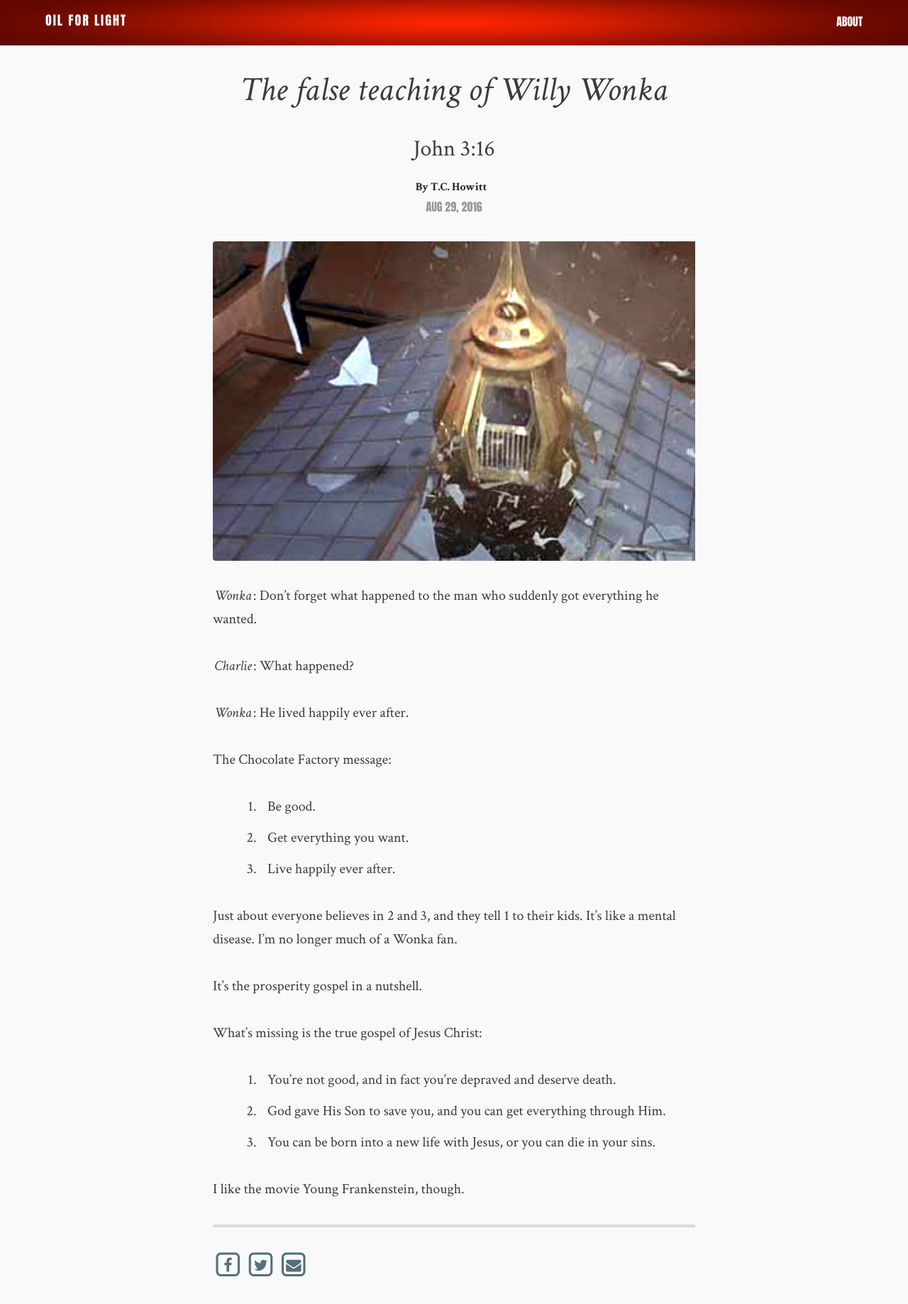
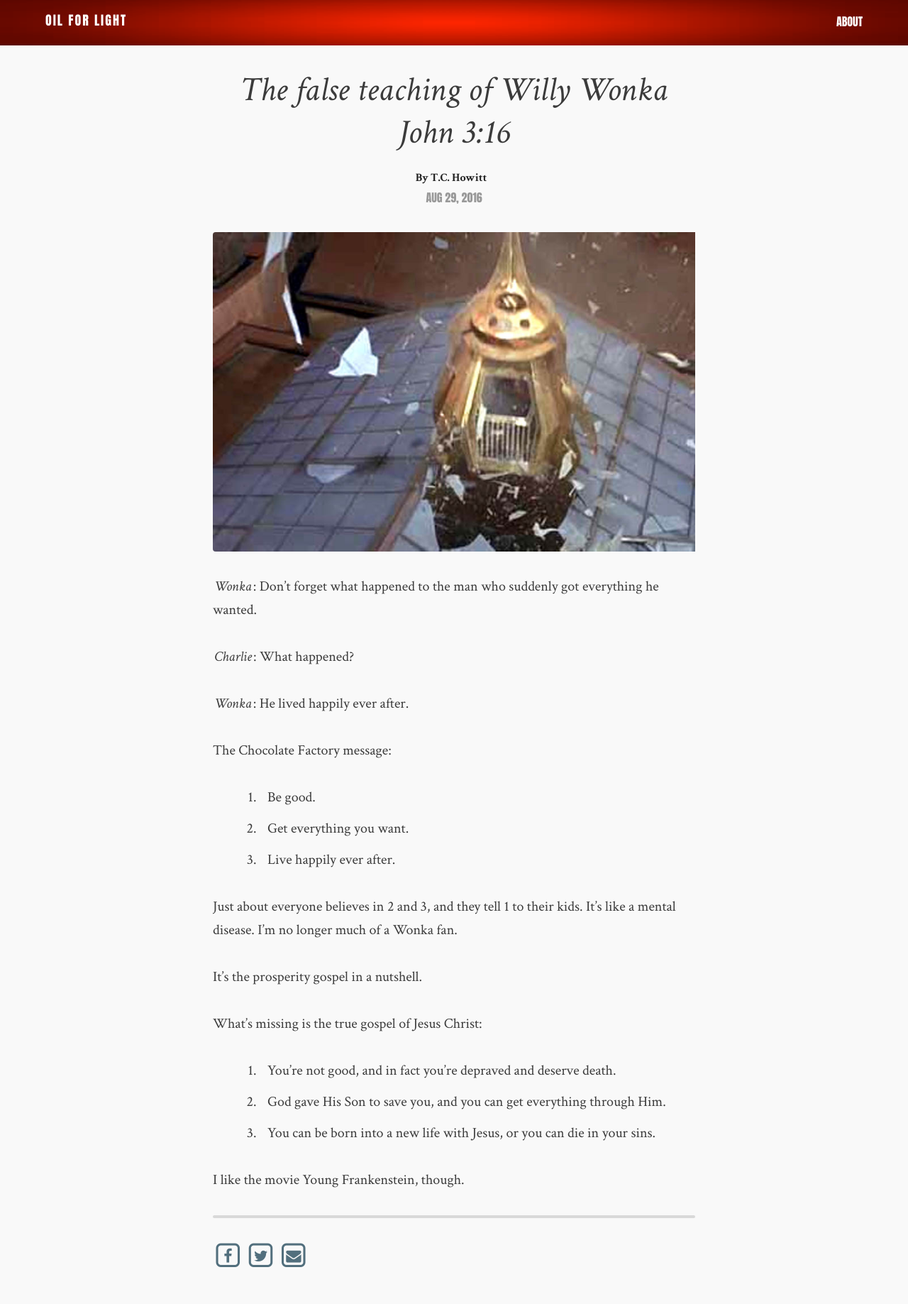
Before and after one commit to flashlightministries/oilforlight, a Jekyll site: the page built from _posts/2016-08-29-willy-wonka-false.md, in a window 1280 px wide. Shown: the whole page at 71% size. Built offline with Jekyll 4.4.1, drawn with Linux system fonts in a browser that asks for light colours; nearby versions of some CDN libraries.

Commit message:
Update post.html

```diff
--- a/_layouts/post.html
+++ b/_layouts/post.html
@@ -8,8 +8,7 @@
   <article class="wrap post">
     <header class="post-header">
       <hgroup>
-        <h1>{{page.title}}</h1>
-        {% if page.passage%}<h3>{{ page.passage }}</h3>{% endif %}
+        <h1>{{page.title}}{% if page.passage%}<br/>{{ page.passage }}{% endif %}</h1>
         <p class="small">
           <span class="author">By {{page.author}}</span>
         </p>
@@ -34,7 +33,7 @@
 
     {{ content }}
 
-  <hr>
+  <hr/>
 
   <div class="post-sharing">
     <span><a target="_blank" href="http://www.facebook.com/share.php?u={{ site.url }}{{ page.url }}&amp;title={{ page.title | uri_escape }}">
```
